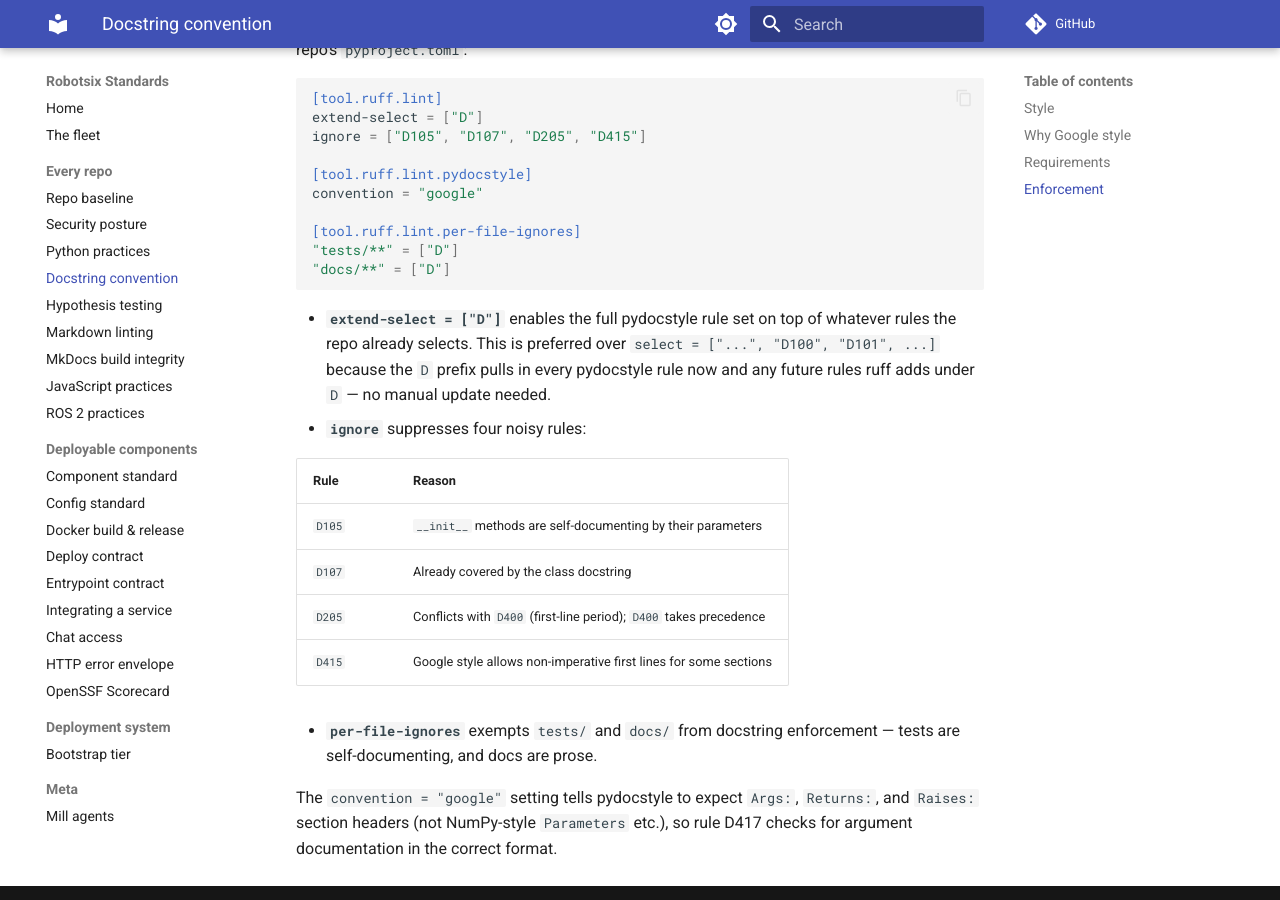
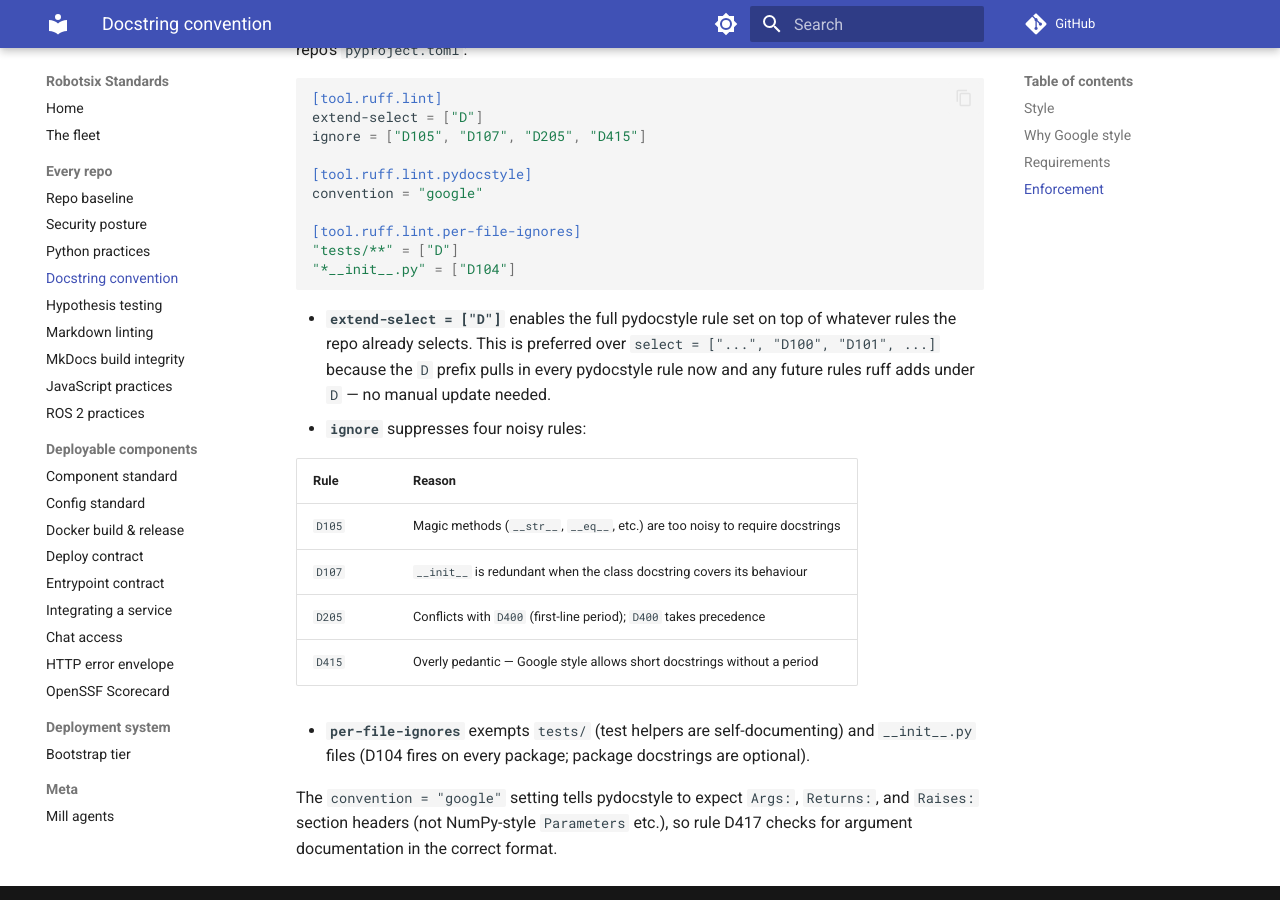
Before and after one commit to damien-robotsix/robotsix-standards, an MkDocs documentation site: the page built from docs/docstrings.md, in a window 1280 px wide and 900 px high, scrolled down 1474 px. Built offline with MkDocs 1.6.1 and Material for MkDocs 9.7.7, drawn with Linux system fonts in a browser that asks for light colours; comment, search, counter and statistics services are not loaded.

Commit message:
mill: Standardize: Ruff D (pydocstyle) rules with Google convention for Python repos (20260721T220722Z-standardize-ruff-d-pydocstyle-rules-with-0c73) (#94)
Co-authored-by: robotsix-mill <mill@robotsix.local>

````diff
--- a/docs/docstrings.md
+++ b/docs/docstrings.md
@@ -70,7 +70,7 @@ convention = "google"
 
 [tool.ruff.lint.per-file-ignores]
 "tests/**" = ["D"]
-"docs/**" = ["D"]
+"*__init__.py" = ["D104"]
 ```
 
 - **`extend-select = ["D"]`** enables the full pydocstyle rule set on top of
@@ -82,13 +82,14 @@ convention = "google"
 
   | Rule | Reason |
   |------|--------|
-  | `D105` | `__init__` methods are self-documenting by their parameters |
-  | `D107` | Already covered by the class docstring |
+  | `D105` | Magic methods (`__str__`, `__eq__`, etc.) are too noisy to require docstrings |
+  | `D107` | `__init__` is redundant when the class docstring covers its behaviour |
   | `D205` | Conflicts with `D400` (first-line period); `D400` takes precedence |
-  | `D415` | Google style allows non-imperative first lines for some sections |
+  | `D415` | Overly pedantic — Google style allows short docstrings without a period |
 
-- **`per-file-ignores`** exempts `tests/` and `docs/` from docstring
-  enforcement — tests are self-documenting, and docs are prose.
+- **`per-file-ignores`** exempts `tests/` (test helpers are
+  self-documenting) and `__init__.py` files (D104 fires on every
+  package; package docstrings are optional).
 
 The `convention = "google"` setting tells pydocstyle to expect `Args:`,
 `Returns:`, and `Raises:` section headers (not NumPy-style `Parameters`
````
Also changed, not shown: CHANGELOG.md (+1 -0 lines), changelog.d/20260721T220722Z-standardize-ruff-d-pydocstyle-rules-with-0c73.misc.md (added, +1 -0 lines).
